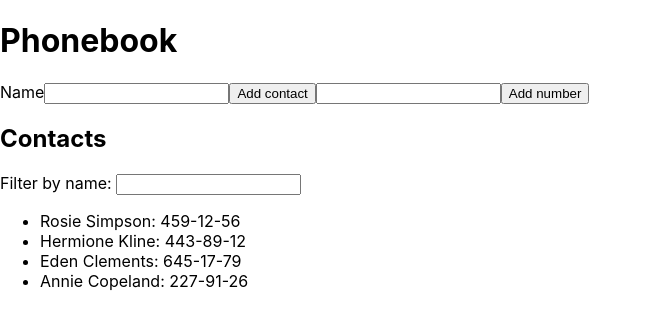
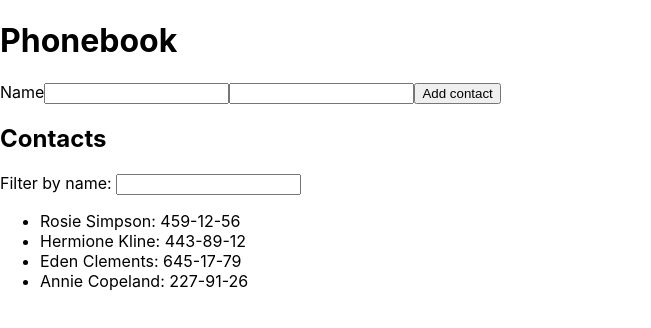
Before and after one commit to NataliaBezhenar/goit-react-hw-02-phonebook, a React (Create React App) app: page / in a window 1280 px wide. Shown: the top 328 px of the page, without its empty margins (0-651 px from the left). Built offline with nearby package versions, Linux system fonts and the light colour scheme.

Commit message:
existing contacts check added

```diff
--- a/src/App.js
+++ b/src/App.js
@@ -18,13 +18,18 @@ class App extends Component {
   };
 
   addContact = (name, number) => {
+    const { contacts } = this.state;
+    if (contacts.find((contact) => contact.name === name)) {
+      alert(name + " is already in contacts");
+      return;
+    }
     const newContact = {
       id: shortid.generate(),
       name,
       number,
     };
     this.setState(() => ({
-      contacts: [newContact, ...this.state.contacts],
+      contacts: [newContact, ...contacts],
     }));
   };
 
--- a/src/components/ContactForm/ContactForm.js
+++ b/src/components/ContactForm/ContactForm.js
@@ -44,7 +44,6 @@ class ContactForm extends Component {
             id={this.nameInputId}
           />
         </label>
-        <button type="submit">Add contact</button>
 
         <label htmlFor={this.numberInputId}>
           <input
@@ -58,7 +57,7 @@ class ContactForm extends Component {
             id={this.numberInputId}
           />
         </label>
-        <button type="submit">Add number</button>
+        <button type="submit">Add contact</button>
       </form>
     );
   }
```
